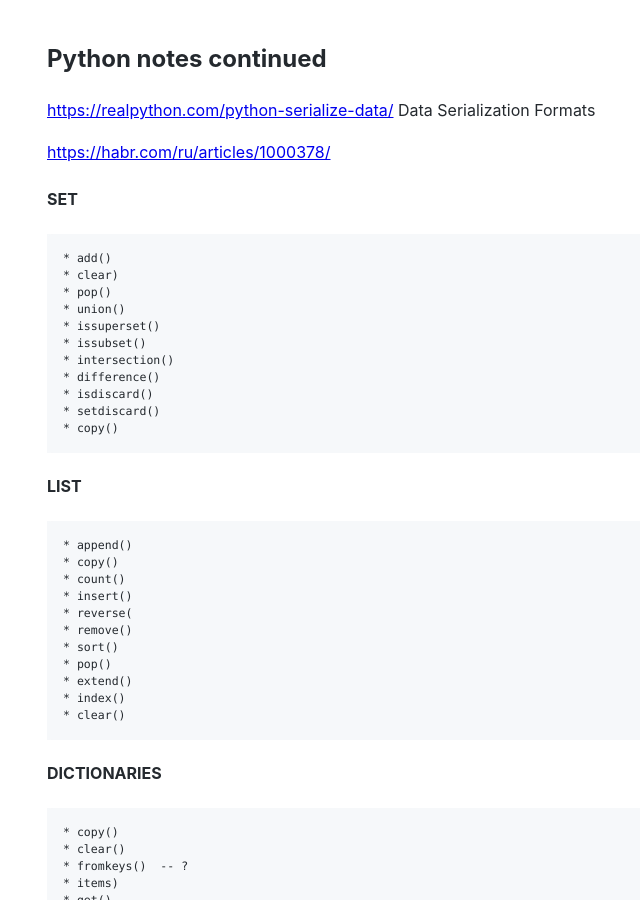
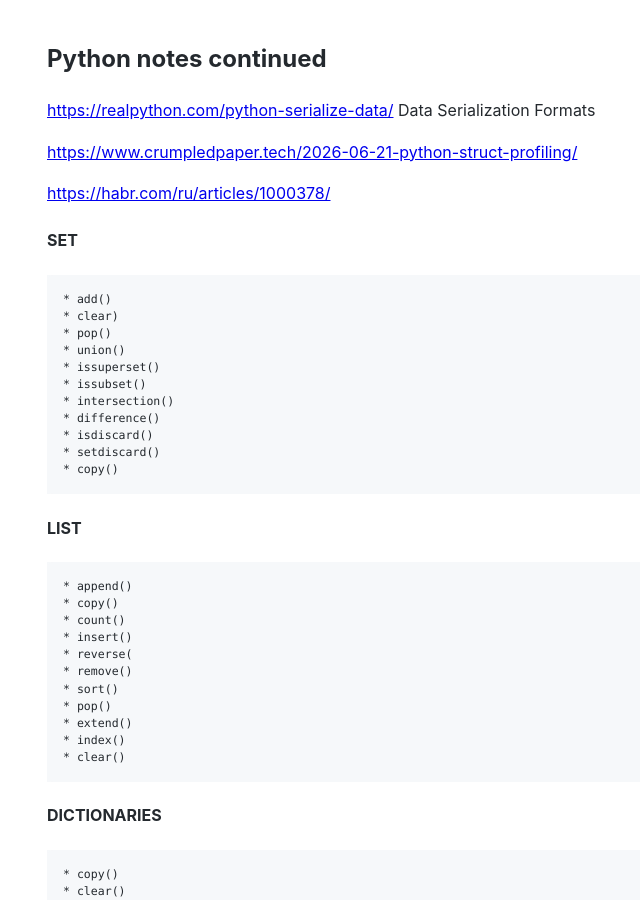
Before and after one commit to Michael-Lubinsky/michael-lubinsky.github.com, a Jekyll site: the page built from python/python_2.md, in a window 1280 px wide and 900 px high. Shown: the whole window, without its empty margins (143-783 px from the left). Built offline with Jekyll 4.4.1, drawn with Linux system fonts in a browser that asks for light colours; our own code applies the rules of GitHub Pages for plain Markdown files.

Commit message:
Update python_2.md

```diff
--- a/python/python_2.md
+++ b/python/python_2.md
@@ -2,6 +2,8 @@
 ## Python notes continued
 
 <https://realpython.com/python-serialize-data/> Data Serialization Formats
+
+<https://www.crumpledpaper.tech/2026-06-21-python-struct-profiling/>
 
 <https://habr.com/ru/articles/1000378/>
 
```
